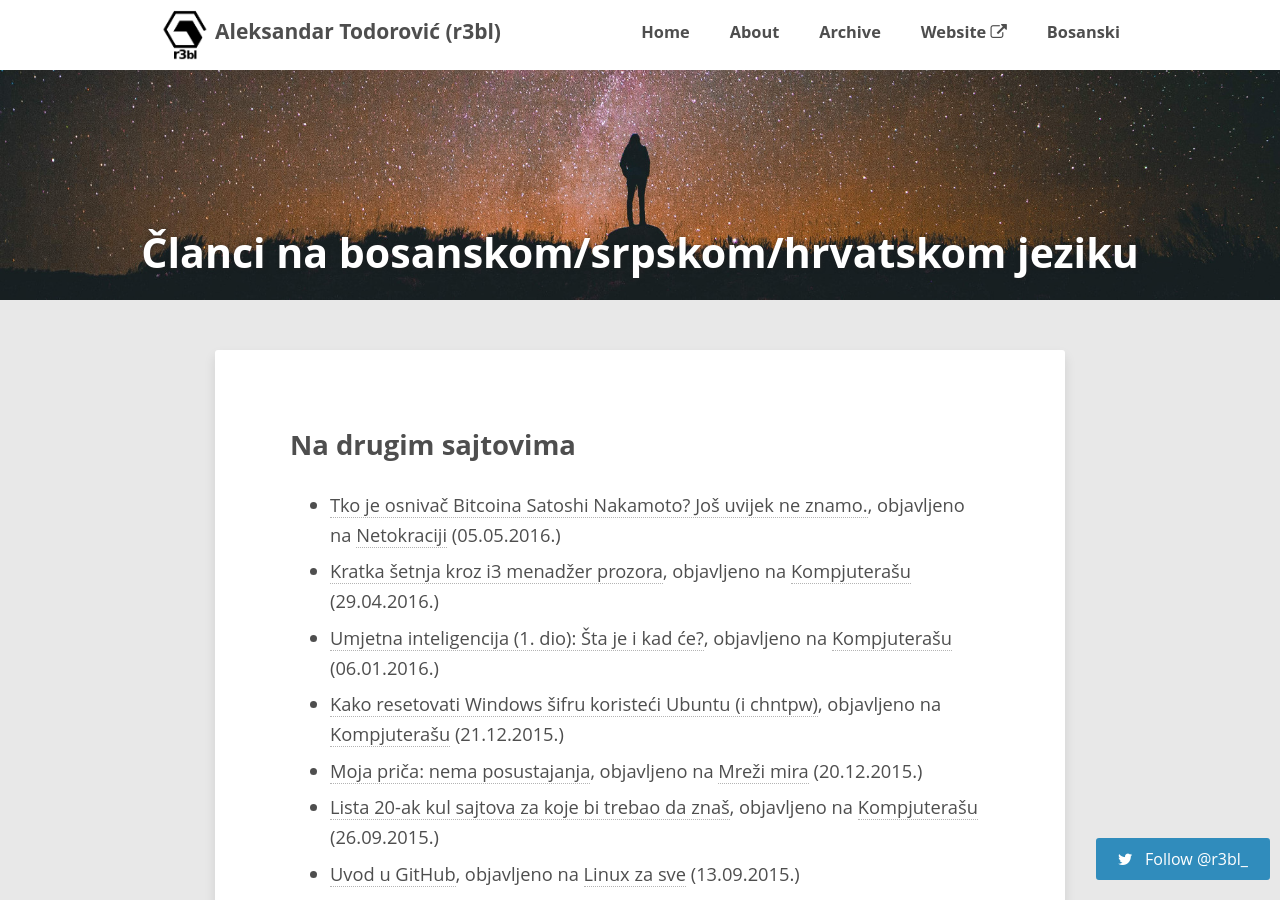
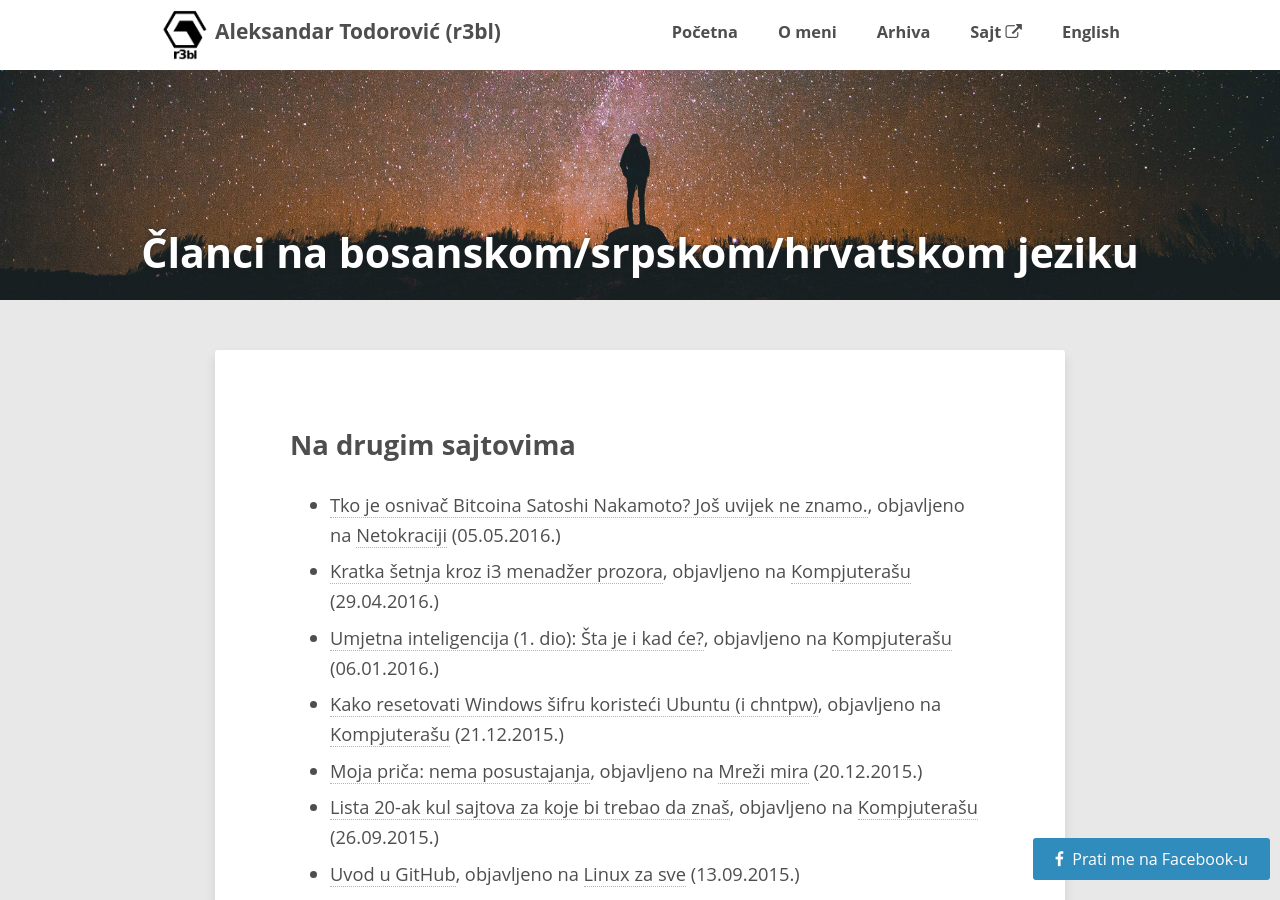
Before and after one commit to menghanhui/r3bl.blog, a Jekyll site: the page built from bs/index.md, in a window 1280 px wide and 900 px high. Built offline with Jekyll 4.4.1, drawn with Linux system fonts in a browser that asks for light colours; nearby versions of some CDN libraries; comment, search, counter and statistics services are not loaded.

Commit message:
Additional translated layout

```diff
--- a/_config.yml
+++ b/_config.yml
@@ -23,7 +23,6 @@ menu:
   - title: 'Bosanski'
     url: 'https://blog.r3bl.me/bs'
 
-
 menu-bs:
   - title: 'Početna'
     url: 'https://blog.r3bl.me'
@@ -31,7 +30,7 @@ menu-bs:
     url: 'https://blog.r3bl.me/about'
   - title: 'Arhiva'
     url: 'https://blog.r3bl.me/bs'
-  - title: 'Sajt'
+  - title: 'Sajt <i class="fa fa-external-link"></i>'
     url: 'https://bs.r3bl.me/'
   - title: 'English'
     url: 'https://blog.r3bl.me/en'
--- a/_includes/header-bs.html
+++ b/_includes/header-bs.html
@@ -60,12 +60,12 @@
 
 <nav id="menu" style="display: none">
   <ul>
-    {% for menu in site.menu %}
+    {% for menu in site.menu-bs %}
         <li><a href="{{menu.url}}"><h3>{{ menu.title }}</h3></a></li>
     {% endfor %}
   </ul>
 </nav>
 
 {% if site.owner.twitter %}
-  <a href="https://twitter.com/{{site.owner.twitter}}" class="btn btn-info button-twitter" data-show-count="false" data-size="large"><i class="fa fa-twitter"></i> <span>&nbsp Follow @{{site.owner.twitter}}</span></a>
+  <a href="https://www.facebook.com/aleksandar.todorovic.r3bl/" class="btn btn-info button-twitter" data-show-count="false" data-size="large"><i class="fa fa-facebook"></i> <span>&nbspPrati me na Facebook-u</span></a>
 {% endif %}
--- /dev/null
+++ b/_layouts/page-bs.html
@@ -0,0 +1,38 @@
+<!doctype html>
+<!--[if lt IE 7]><html class="no-js lt-ie9 lt-ie8 lt-ie7" lang="en"> <![endif]-->
+<!--[if (IE 7)&!(IEMobile)]><html class="no-js lt-ie9 lt-ie8" lang="en"><![endif]-->
+<!--[if (IE 8)&!(IEMobile)]><html class="no-js lt-ie9" lang="en"><![endif]-->
+<!--[if gt IE 8]><!--> <html class="no-js" lang="en"><!--<![endif]-->
+<head>
+{% include head.html %}
+</head>
+
+<body id="page">
+
+{% include browser-upgrade.html %}
+{% include header-bs.html %}
+
+<div id="main" role="main">
+  <article class="hentry">
+    <div class="entry-content">
+      {{ content }}
+      <footer class="entry-meta">
+        {% if page.modified %}<span>Updated on <span class="entry-date date published updated"><time datetime="{{ page.modified }}">{{ page.modified | date: "%B %d, %Y" }}</time></span></span>
+        <span class="author vcard"><span class="fn">{{ site.owner.name }}</span></span>{% endif %}
+        {% if page.share != false %}{% include social-share.html %}{% endif %}
+      </footer>
+    </div><!-- /.entry-content -->
+    {% if page.comments != false %}<section id="disqus_thread"></section><!-- /#disqus_thread -->{% endif %}
+  </article>
+</div><!-- /#main -->
+
+{% include scripts.html %}
+
+<div class="footer-wrapper">
+  <footer role="contentinfo">
+    {% include footer.html %}
+  </footer>
+</div><!-- /.footer-wrapper -->
+
+</body>
+</html>
```
Also changed, not shown: bs/index.md (+1 -1 lines).
